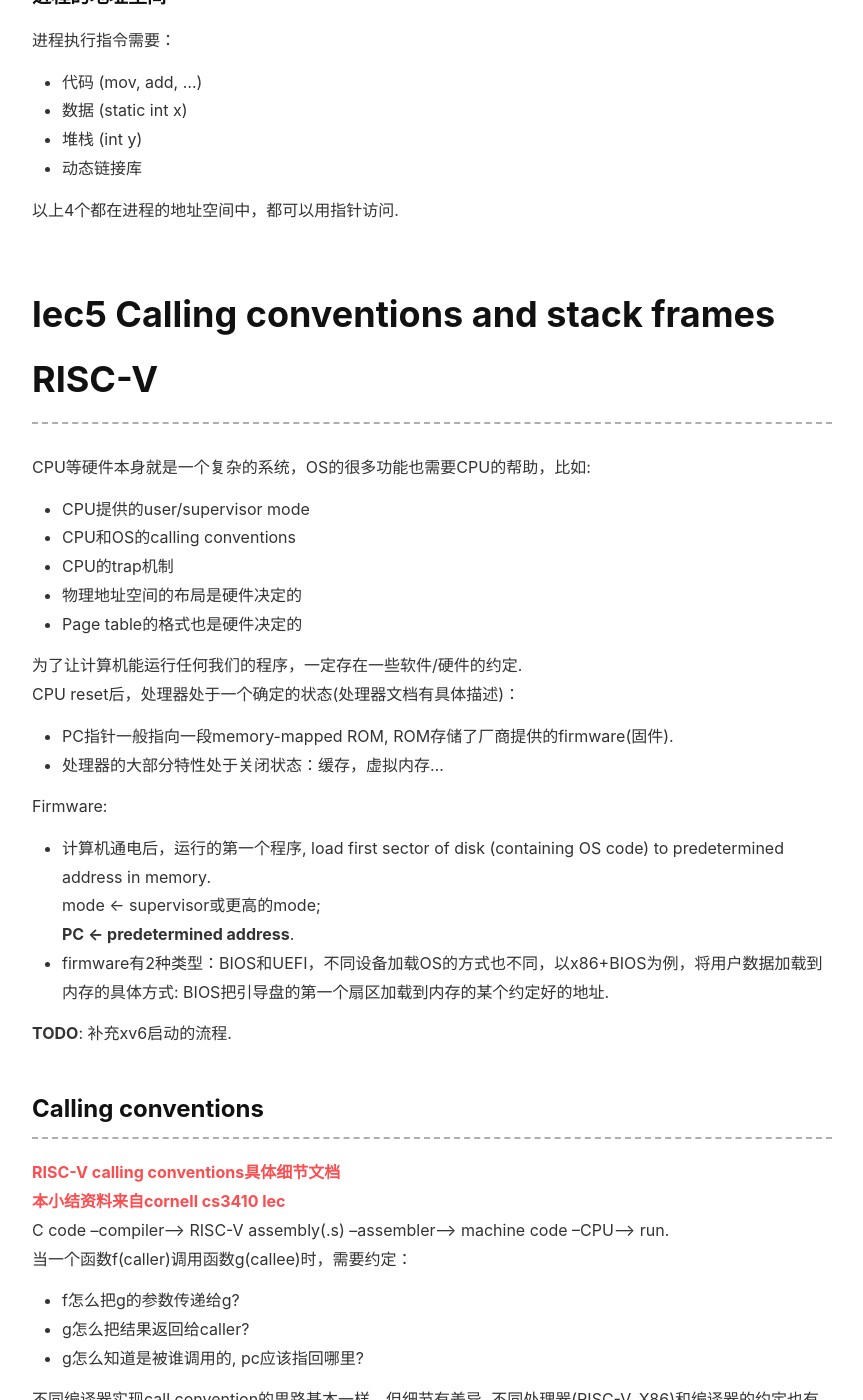
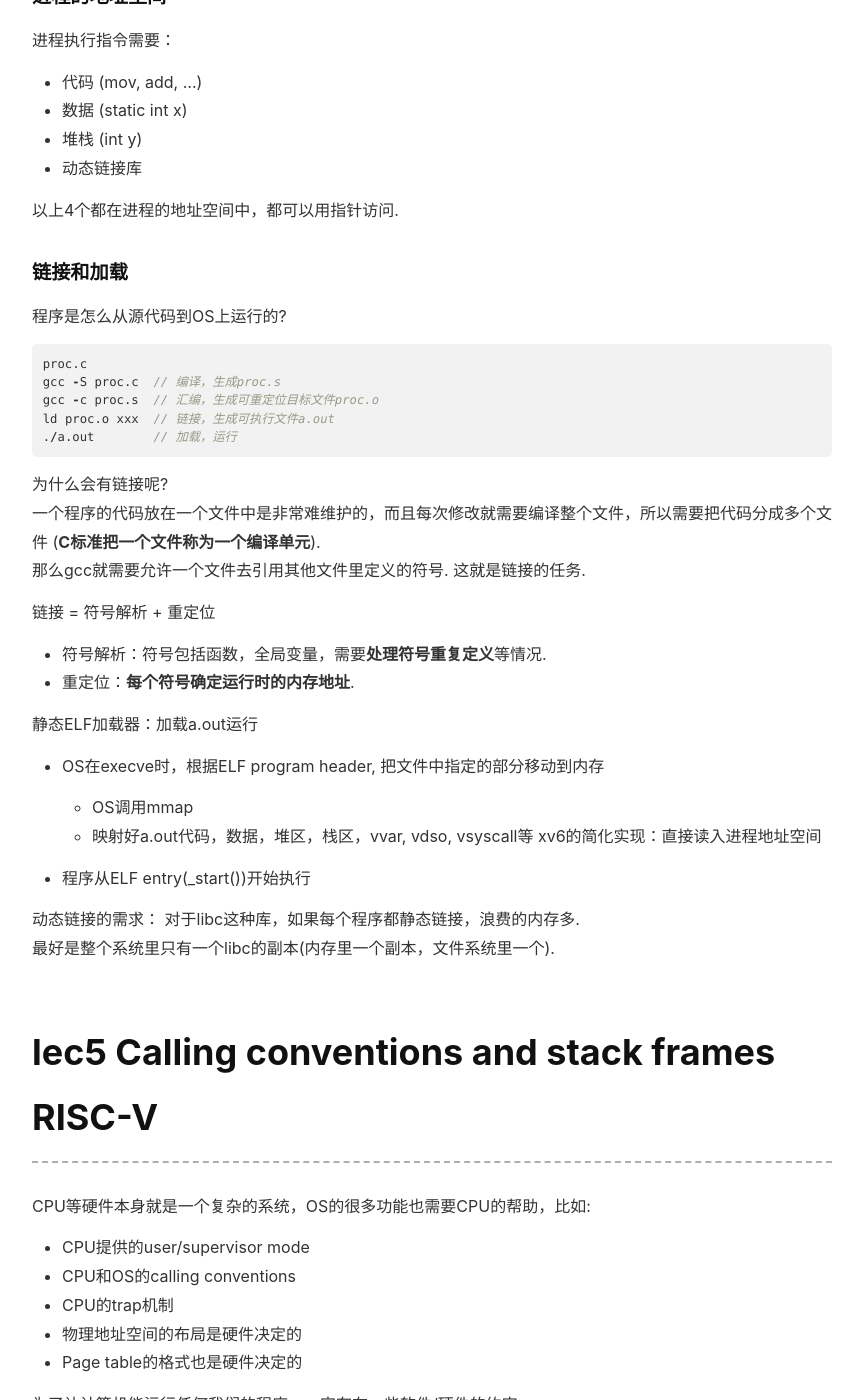
Before and after one commit to fukua95/fukua95.github.io, a Jekyll site: the page built from _posts/2020-10-25-6.S081-notes.md, in a window 1280 px wide and 1400 px high, scrolled down 7491 px. Shown: the whole window, without its empty margins (88-951 px from the left). Built offline with Jekyll 4.4.1, drawn with Linux system fonts in a browser that asks for light colours; nearby versions of some CDN libraries; comment, search, counter and statistics services are not loaded.

Commit message:
Update 2020-10-25-6.S081-notes.md
增加一点’链接和加载‘的notes

````diff
--- a/_posts/2020-10-25-6.S081-notes.md
+++ b/_posts/2020-10-25-6.S081-notes.md
@@ -240,6 +240,34 @@ rewrite satp when switching to another address space/application.
 * 动态链接库
 
 以上4个都在进程的地址空间中，都可以用指针访问.
+
+### 链接和加载
+程序是怎么从源代码到OS上运行的?
+```c
+proc.c
+gcc -S proc.c  // 编译，生成proc.s
+gcc -c proc.s  // 汇编，生成可重定位目标文件proc.o
+ld proc.o xxx  // 链接，生成可执行文件a.out
+./a.out        // 加载，运行
+```
+为什么会有链接呢?
+一个程序的代码放在一个文件中是非常难维护的，而且每次修改就需要编译整个文件，所以需要把代码分成多个文件 (**C标准把一个文件称为一个编译单元**).
+那么gcc就需要允许一个文件去引用其他文件里定义的符号. 这就是链接的任务.
+
+链接 = 符号解析 + 重定位
+* 符号解析：符号包括函数，全局变量，需要**处理符号重复定义**等情况.
+* 重定位：**每个符号确定运行时的内存地址**.
+
+静态ELF加载器：加载a.out运行
++ OS在execve时，根据ELF program header, 把文件中指定的部分移动到内存
+  * OS调用mmap
+  * 映射好a.out代码，数据，堆区，栈区，vvar, vdso, vsyscall等
+  xv6的简化实现：直接读入进程地址空间
++ 程序从ELF entry(\_start())开始执行
+
+动态链接的需求：
+对于libc这种库，如果每个程序都静态链接，浪费的内存多.
+最好是整个系统里只有一个libc的副本(内存里一个副本，文件系统里一个).
 
 
 # lec5 Calling conventions and stack frames RISC-V
````
